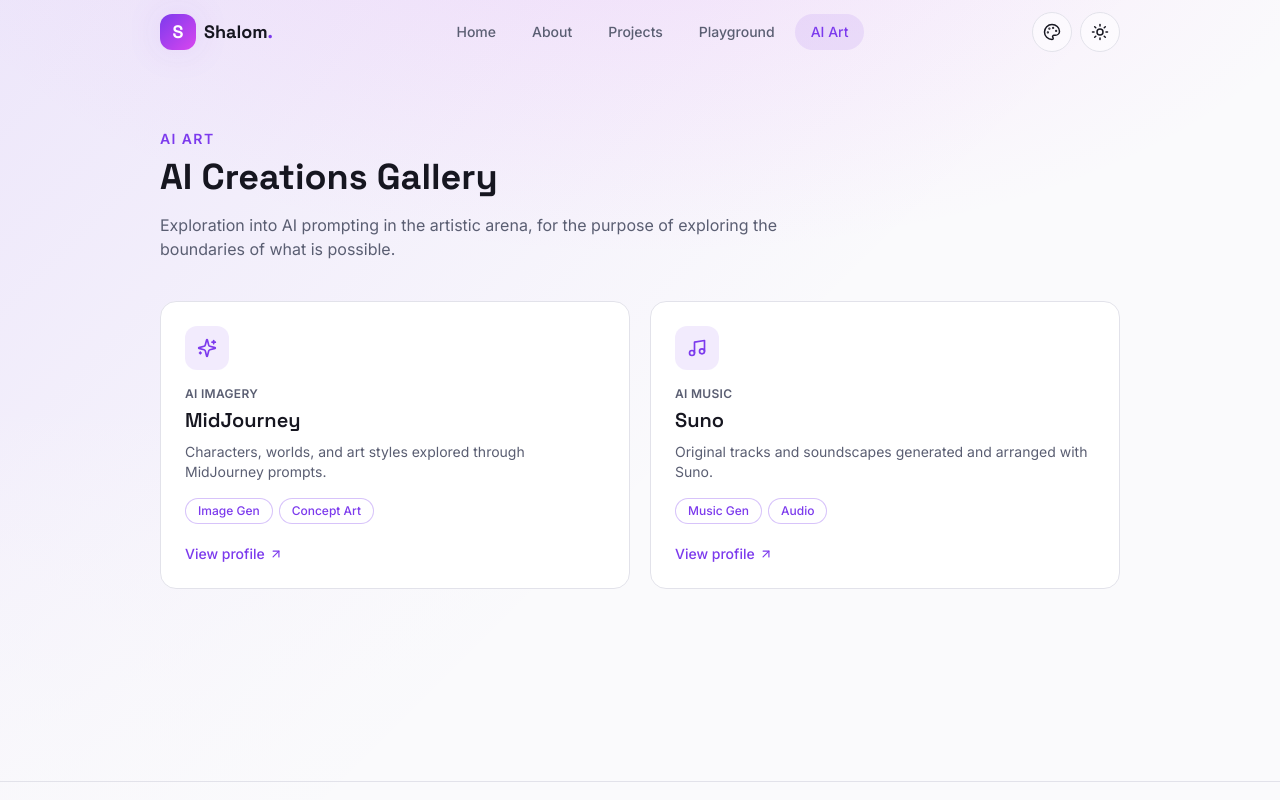
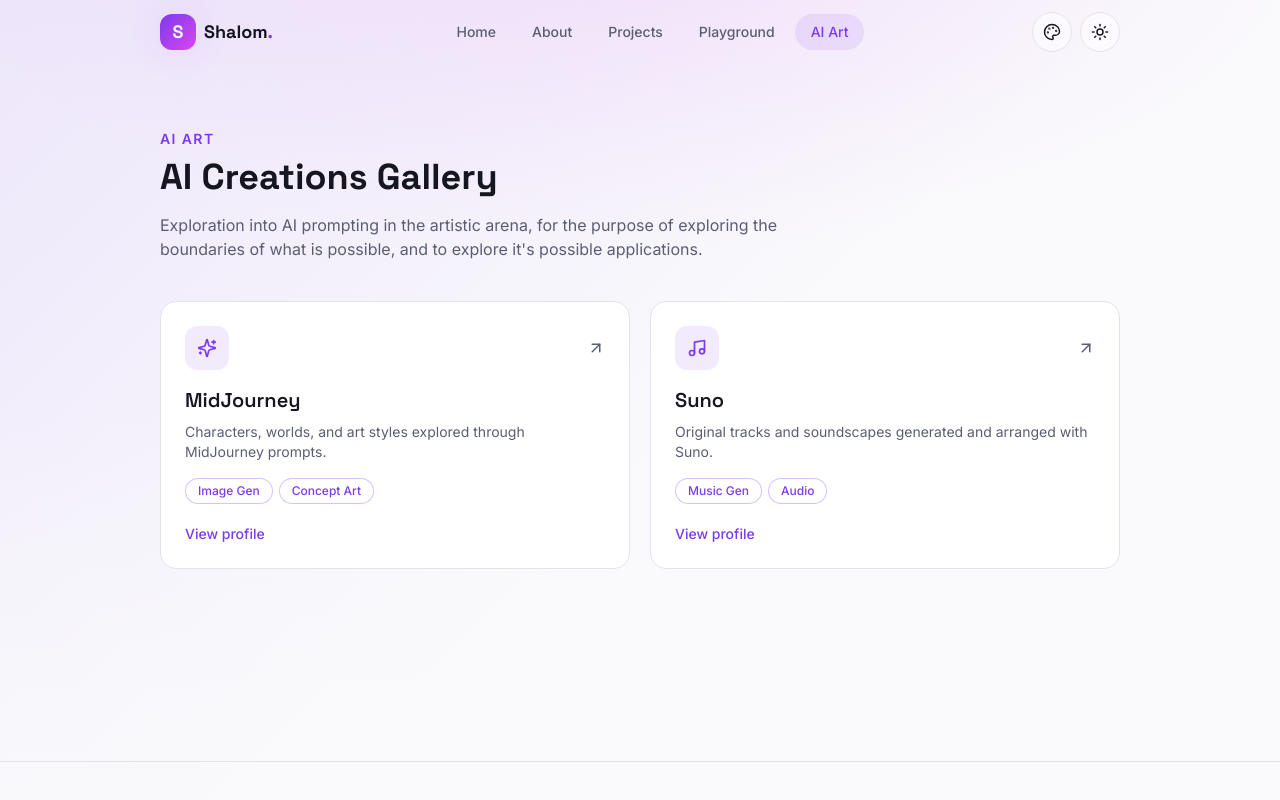
Before and after one commit to shalomthegreat/shalomthegreat.github.io, a React (Vite) app: page /art in a window 1280 px wide. Shown: the top 800 px of the page. Built offline with nearby package versions, Linux system fonts and the light colour scheme.

Commit message:
small UI/UX upd

```diff
--- /dev/null
+++ b/src/components/LinkCard.jsx
@@ -0,0 +1,65 @@
+import { ArrowUpRight } from 'lucide-react'
+
+export default function LinkCard({
+  href,
+  title,
+  description,
+  icon: Icon,
+  ctaText = 'Visit',
+  category,
+  tags = [],
+  iconSize = 22,
+  showTopArrow = false,
+}) {
+  const containerSize = iconSize === 20 ? 'h-11 w-11' : 'h-12 w-12'
+
+  return (
+    <a
+      href={href}
+      target="_blank"
+      rel="noreferrer"
+      className="card group relative flex h-full flex-col p-6 hover:-translate-y-1 hover:border-accent/50 hover:shadow-glow"
+    >
+      <div className="flex items-center justify-between">
+        {Icon && (
+          <span className={`grid ${containerSize} place-items-center rounded-xl bg-accent/10 text-accent transition-colors group-hover:bg-accent group-hover:text-accent-contrast`}>
+            <Icon size={iconSize} />
+          </span>
+        )}
+        {showTopArrow && (
+          <ArrowUpRight size={18} className="text-muted transition-colors group-hover:text-accent" />
+        )}
+      </div>
+
+      {category && (
+        <span className="mt-4 text-xs font-semibold uppercase tracking-wide text-muted">{category}</span>
+      )}
+
+      <h3 className={`${category ? 'mt-1' : 'mt-4'} font-display text-xl font-semibold`}>
+        {title}
+      </h3>
+
+      <p className="mt-2 flex-1 text-sm text-muted">{description}</p>
+
+      {tags && tags.length > 0 && (
+        <div className="mt-4 flex flex-wrap gap-1.5">
+          {tags.map((t) => (
+            <span key={t} className="tag-pill">
+              {t}
+            </span>
+          ))}
+        </div>
+      )}
+
+      <span className="mt-5 inline-flex items-center gap-1 text-sm font-medium text-accent">
+        {ctaText}{' '}
+        {!showTopArrow && (
+          <ArrowUpRight
+            size={14}
+            className="transition-transform group-hover:translate-x-0.5 group-hover:-translate-y-0.5"
+          />
+        )}
+      </span>
+    </a>
+  )
+}
--- a/src/pages/Art.jsx
+++ b/src/pages/Art.jsx
@@ -1,7 +1,8 @@
 import { useEffect, useRef, useState } from 'react'
 import { AnimatePresence, motion } from 'framer-motion'
-import { ArrowUpRight, ImageOff, Music, Sparkles, X } from 'lucide-react'
+import { ImageOff, Music, Sparkles, X } from 'lucide-react'
 import { PageWrapper, Reveal } from '../components/motion'
+import LinkCard from '../components/LinkCard'
 import { aiProfiles, artGallery } from '../data/content'
 
 const profileIcons = {
@@ -75,7 +76,7 @@
         <p className="text-sm font-semibold uppercase tracking-widest text-accent">AI Art</p>
         <h1 className="mt-2 font-display text-3xl font-bold sm:text-4xl">AI Creations Gallery</h1>
         <p className="mt-4 max-w-2xl text-muted">
-          Exploration into AI prompting in the artistic arena, for the purpose of exploring the boundaries of what is possible.
+          Exploration into AI prompting in the artistic arena, for the purpose of exploring the boundaries of what is possible, and to explore it's possible applications.
         </p>
       </Reveal>
 
@@ -84,28 +85,17 @@
           const Icon = profileIcons[profile.title] || Sparkles
           return (
             <Reveal key={profile.title} delay={Math.min(i * 0.05, 0.2)} className="h-full">
-              <a
+              <LinkCard
                 href={profile.url}
-                target="_blank"
-                rel="noreferrer"
-                className="card group relative flex h-full flex-col p-6 hover:-translate-y-1 hover:border-accent/50 hover:shadow-glow"
-              >
-                <span className="grid h-11 w-11 place-items-center rounded-xl bg-accent/10 text-accent transition-colors group-hover:bg-accent group-hover:text-accent-contrast">
-                  <Icon size={20} />
-                </span>
-                <span className="mt-4 text-xs font-semibold uppercase tracking-wide text-muted">{profile.category}</span>
-                <h3 className="mt-1 font-display text-xl font-semibold">{profile.title}</h3>
-                <p className="mt-2 flex-1 text-sm text-muted">{profile.description}</p>
-                <div className="mt-4 flex flex-wrap gap-1.5">
-                  {profile.tags.map((t) => (
-                    <span key={t} className="tag-pill">{t}</span>
-                  ))}
-                </div>
-                <span className="mt-5 inline-flex items-center gap-1 text-sm font-medium text-accent">
-                  View profile{' '}
-                  <ArrowUpRight size={14} className="transition-transform group-hover:translate-x-0.5 group-hover:-translate-y-0.5" />
-                </span>
-              </a>
+                title={profile.title}
+                description={profile.description}
+                icon={Icon}
+                ctaText="View profile"
+                // category={profile.category}
+                tags={profile.tags}
+                iconSize={20}
+                showTopArrow={true}
+              />
             </Reveal>
           )
         })}
--- a/src/pages/Playground.jsx
+++ b/src/pages/Playground.jsx
@@ -1,5 +1,6 @@
-import { ChefHat, NotebookPen, ArrowUpRight } from 'lucide-react'
+import { ChefHat, NotebookPen } from 'lucide-react'
 import { PageWrapper, Reveal } from '../components/motion'
+import LinkCard from '../components/LinkCard'
 import { playground } from '../data/content'
 
 const iconMap = { 'chef-hat': ChefHat, 'notebook-pen': NotebookPen }
@@ -21,22 +22,14 @@
           const Icon = iconMap[app.icon] || ChefHat
           return (
             <Reveal key={app.title} delay={i * 0.06}>
-              <a
+              <LinkCard
                 href={app.url}
-                target="_blank"
-                rel="noreferrer"
-                className="card group flex h-full flex-col p-6 hover:-translate-y-1 hover:border-accent/50 hover:shadow-glow"
-              >
-                <div className="flex items-center justify-between">
-                  <span className="grid h-12 w-12 place-items-center rounded-xl bg-accent/10 text-accent transition-colors group-hover:bg-accent group-hover:text-accent-contrast">
-                    <Icon size={22} />
-                  </span>
-                  <ArrowUpRight size={18} className="text-muted transition-colors group-hover:text-accent" />
-                </div>
-                <h3 className="mt-4 font-display text-xl font-semibold">{app.title}</h3>
-                <p className="mt-2 flex-1 text-sm text-muted">{app.description}</p>
-                <span className="mt-4 text-sm font-medium text-accent">Launch app</span>
-              </a>
+                title={app.title}
+                description={app.description}
+                icon={Icon}
+                ctaText="Launch app"
+                showTopArrow={true}
+              />
             </Reveal>
           )
         })}
```
